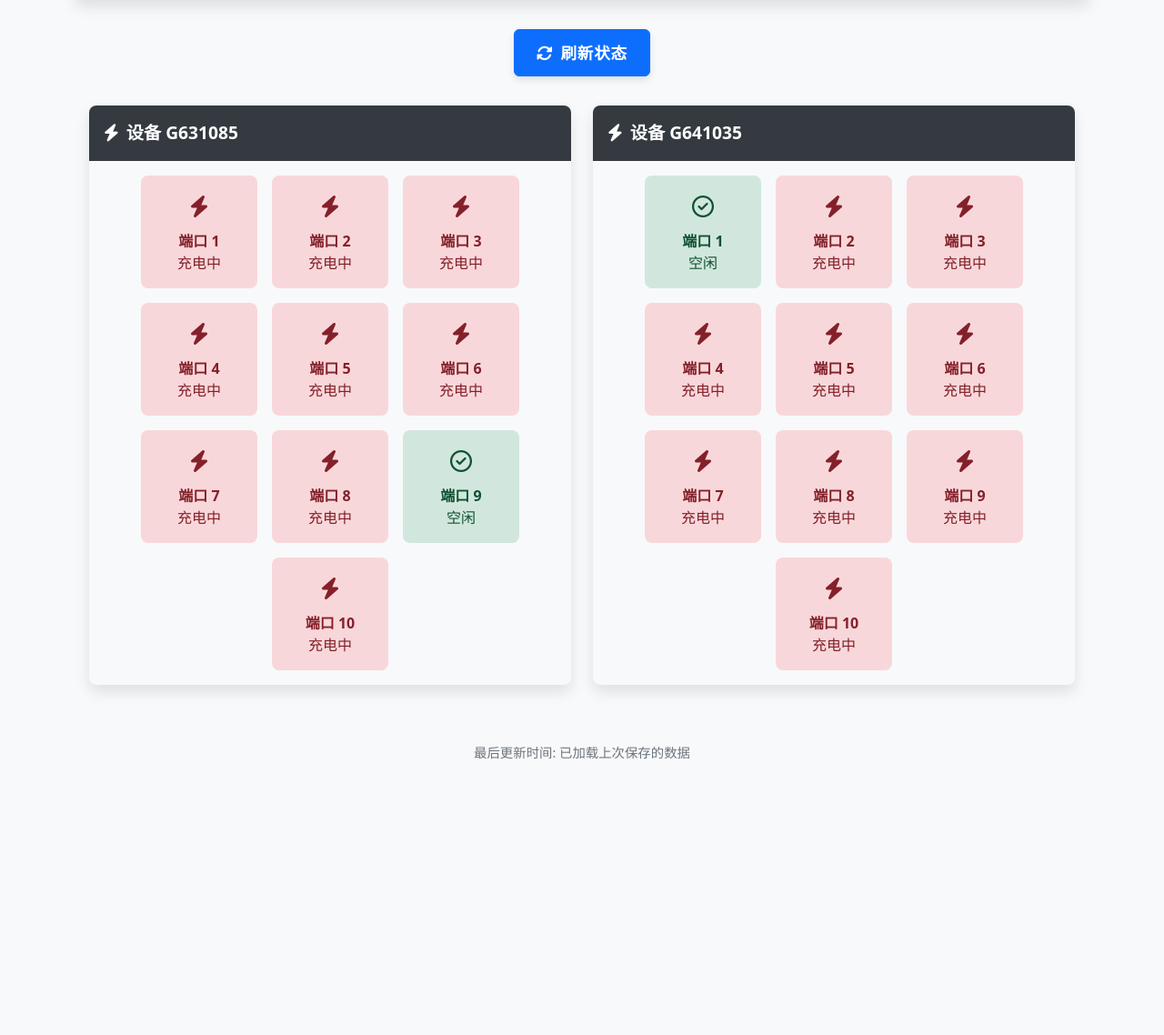
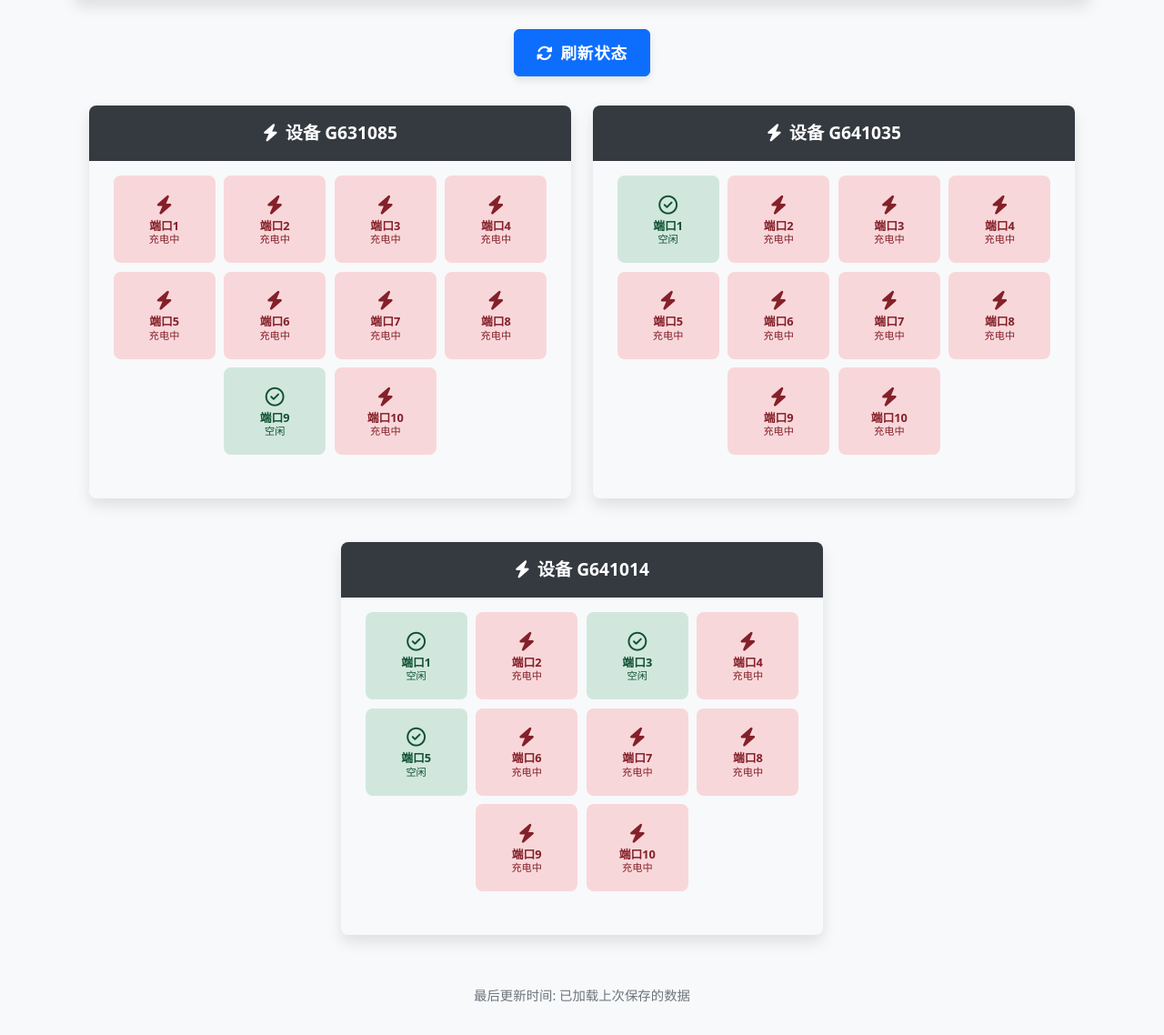
Before and after one commit to ninuan/charge-api, a Flask app: page / in a window 1280 px wide. Shown: the part 144-1282 px from the top of the page at 91% size. Before the commit the page ends 979 px from the top, so only its background shows below. Run offline with Flask 3, Linux system fonts and the light colour scheme; data comes from the database, SQL or seed files in the repository; both versions use the stored data as it was after the commit.

Commit message:
v0.6-动态添加充电桩功能

```diff
--- a/config.py
+++ b/config.py
@@ -25,6 +25,10 @@ DEVICES = [
     {
         'logicalCode': 'G641035',
         'returnUrl': 'https://www.washpayer.com/user/index.html#/pages/device/selectPort?chargeIndex=&logicalCode=G641035'
+    },
+    {
+        'logicalCode': 'G641014',
+        'returnUrl': 'https://www.washpayer.com/user/index.html#/pages/device/selectPort?chargeIndex=&logicalCode=G641014'
     }
 ]
 
--- a/templates/status.html
+++ b/templates/status.html
@@ -39,7 +39,7 @@
             box-shadow: 0 0.5rem 1rem rgba(0, 0, 0, 0.15);
         }
         .devices-container {
-            max-width: 1200px;
+            max-width: 1400px;
             margin: 0 auto;
             padding: 0 1rem;
         }
@@ -49,6 +49,7 @@
             overflow: hidden;
             box-shadow: 0 0.5rem 1rem rgba(0, 0, 0, 0.1);
             transition: transform 0.3s;
+            height: 100%; /* 确保同一行的卡片高度一致 */
         }
         .device-card:hover {
             transform: translateY(-5px);
@@ -59,20 +60,31 @@
             padding: 1rem;
             font-size: 1.2rem;
             font-weight: 600;
+            text-align: center;
         }
         .ports-container {
             display: flex;
             flex-wrap: wrap;
             justify-content: center;
-            padding: 1rem;
-            gap: 1rem;
+            padding: 1rem 0.5rem;
+            gap: 0.6rem;
+            min-height: 280px; /* 确保端口容器有足够高度 */
         }
         .port-card {
-            width: 8rem;
-            padding: 1rem;
+            width: 6.5rem;
+            height: 5.5rem;
+            padding: 0.5rem;
             border-radius: 0.5rem;
             text-align: center;
             transition: all 0.3s;
+            display: flex;
+            flex-direction: column;
+            justify-content: center;
+            align-items: center;
+            font-size: 0.75rem;
+            line-height: 1.2;
+            overflow: hidden;
+            word-wrap: break-word;
         }
         .port-card.free {
             background-color: #d1e7dd;
@@ -83,14 +95,45 @@
             color: #842029;
         }
         .status-icon {
-            font-size: 1.5rem;
-            margin-bottom: 0.5rem;
+            font-size: 1.2rem;
+            margin-bottom: 0.2rem;
         }
         .last-update {
             text-align: center;
             margin-top: 2rem;
             color: #6c757d;
             font-size: 0.9rem;
+        }
+        .loading {
+            text-align: center;
+            padding: 2rem;
+        }
+
+        /* 响应式调整 */
+        @media (max-width: 768px) {
+            .port-card {
+                width: 5.5rem;
+                height: 5rem;
+                font-size: 0.7rem;
+            }
+            .status-icon {
+                font-size: 1rem;
+            }
+            .ports-container {
+                gap: 0.4rem;
+                padding: 0.5rem;
+            }
+        }
+
+        @media (min-width: 1200px) {
+            .port-card {
+                width: 7rem;
+                height: 6rem;
+                font-size: 0.8rem;
+            }
+            .status-icon {
+                font-size: 1.3rem;
+            }
         }
     </style>
 </head>
@@ -108,7 +151,10 @@
 
         <div class="devices-container">
             <div id="deviceContainer" class="row justify-content-center g-4">
-                <!-- 设备状态将通过JS动态填充 -->
+                <div class="loading">
+                    <i class="fas fa-spinner fa-spin fa-2x mb-3"></i>
+                    <p>正在加载设备配置...</p>
+                </div>
             </div>
         </div>
 
@@ -125,15 +171,30 @@
         const refreshBtn = document.getElementById('refreshBtn');
         const updateTimeEl = document.getElementById('updateTime');
 
-        // 页面加载时获取上次状态
-        fetch('/api/last_status')
-            .then(res => res.json())
-            .then(data => {
-                renderStatus(data);
+        let devices = []; // 存储从配置获取的设备列表
+
+        // 页面加载时先获取设备配置，然后获取状态
+        Promise.all([
+            fetch('/api/devices').then(res => res.json()),
+            fetch('/api/last_status').then(res => res.json())
+        ])
+        .then(([devicesData, statusData]) => {
+            devices = devicesData.devices || [];
+            initializeDeviceCards();
+            renderStatus(statusData);
             updateTimeEl.textContent = '已加载上次保存的数据';
         })
-            .catch(() => {
-                updateTimeEl.textContent = '无法加载上次数据';
+        .catch((error) => {
+            console.error('加载初始数据失败:', error);
+            deviceContainer.innerHTML = `
+                <div class="col-12">
+                    <div class="alert alert-danger text-center">
+                        <i class="fas fa-exclamation-triangle me-2"></i>
+                        无法加载设备配置，请检查服务器连接
+                    </div>
+                </div>
+            `;
+            updateTimeEl.textContent = '数据加载失败';
         });
 
         function formatTime(date) {
@@ -148,69 +209,68 @@
             });
         }
 
-        function renderStatus(data) {
-            if (!data) return;
+        function initializeDeviceCards() {
+            if (!devices || devices.length === 0) {
+                deviceContainer.innerHTML = `
+                    <div class="col-12">
+                        <div class="alert alert-warning text-center">
+                            <i class="fas fa-info-circle me-2"></i>
+                            暂无配置的设备
+                        </div>
+                    </div>
+                `;
+                return;
+            }
 
             deviceContainer.innerHTML = '';
 
-            // 渲染设备1状态
-            const device1Card = document.createElement('div');
-            device1Card.className = 'col-md-6';
-            device1Card.innerHTML = `
+            // 设置每行显示两个设备
+            const colClass = devices.length === 1 ? 'col-md-8 col-lg-6' : 'col-md-6';
+
+            devices.forEach((device, index) => {
+                const deviceCard = document.createElement('div');
+                deviceCard.className = `${colClass} mb-4`;
+                deviceCard.innerHTML = `
                     <div class="device-card">
                         <div class="device-header">
-                        <i class="fas fa-bolt me-2"></i>设备 G631085
+                            <i class="fas fa-bolt me-2"></i>设备 ${device.logicalCode}
                         </div>
                         <div class="card-body">
-                        <div class="ports-container" id="device1Ports"></div>
+                            <div class="ports-container" id="device${index}Ports"></div>
                         </div>
                     </div>
                 `;
-            deviceContainer.appendChild(device1Card);
+                deviceContainer.appendChild(deviceCard);
+            });
+        }
 
-            // 渲染设备2状态
-            const device2Card = document.createElement('div');
-            device2Card.className = 'col-md-6';
-            device2Card.innerHTML = `
-                <div class="device-card">
-                    <div class="device-header">
-                        <i class="fas fa-bolt me-2"></i>设备 G641035
-                    </div>
-                    <div class="card-body">
-                        <div class="ports-container" id="device2Ports"></div>
-                    </div>
-                </div>
-            `;
-            deviceContainer.appendChild(device2Card);
+        function renderStatus(data) {
+            if (!data || !devices || devices.length === 0) return;
 
-            // 填充端口状态
+            devices.forEach((device, deviceIndex) => {
+                const portsContainer = document.getElementById(`device${deviceIndex}Ports`);
+                if (!portsContainer) return;
+
+                portsContainer.innerHTML = '';
+
+                // 为每个设备填充端口状态（假设每个设备有10个端口）
                 for (let i = 1; i <= 10; i++) {
                     const port = i.toString();
-                const status1 = data[`G631085_${port}`] || 'free';
-                const status2 = data[`G641035_${port}`] || 'free';
+                    const statusKey = `${device.logicalCode}_${port}`;
+                    const status = data[statusKey] || 'free';
 
-                const portCard1 = document.createElement('div');
-                portCard1.className = `port-card ${status1}`;
-                portCard1.innerHTML = `
+                    const portCard = document.createElement('div');
+                    portCard.className = `port-card ${status}`;
+                    portCard.innerHTML = `
                         <div class="status-icon">
-                        ${status1 === 'free' ? '<i class="far fa-check-circle"></i>' : '<i class="fas fa-bolt"></i>'}
+                            ${status === 'free' ? '<i class="far fa-check-circle"></i>' : '<i class="fas fa-bolt"></i>'}
                         </div>
-                    <strong>端口 ${port}</strong><br/>
-                    ${status1 === 'free' ? '空闲' : '充电中'}
+                        <div style="font-weight: bold; font-size: 0.8rem;">端口${port}</div>
+                        <div style="font-size: 0.7rem;">${status === 'free' ? '空闲' : '充电中'}</div>
                     `;
-                document.getElementById('device1Ports').appendChild(portCard1);
-
-                const portCard2 = document.createElement('div');
-                portCard2.className = `port-card ${status2}`;
-                portCard2.innerHTML = `
-                    <div class="status-icon">
-                        ${status2 === 'free' ? '<i class="far fa-check-circle"></i>' : '<i class="fas fa-bolt"></i>'}
-                    </div>
-                    <strong>端口 ${port}</strong><br/>
-                    ${status2 === 'free' ? '空闲' : '充电中'}
-                `;
-                document.getElementById('device2Ports').appendChild(portCard2);
+                    portsContainer.appendChild(portCard);
                 }
+            });
         }
 
         function fetchStatus() {
@@ -220,13 +280,34 @@
             updateTimeEl.textContent = '正在获取最新数据...';
 
             fetch('/api/status')
-                .then(res => res.json())
+                .then(res => {
+                    if (!res.ok) {
+                        throw new Error(`HTTP错误! 状态: ${res.status}`);
+                    }
+                    return res.json();
+                })
                 .then(data => {
                     renderStatus(data);
                     updateTimeEl.textContent = `${formatTime(new Date())}`;
                 })
-                .catch(() => {
+                .catch((error) => {
+                    console.error('获取状态失败:', error);
                     updateTimeEl.textContent = '获取数据失败';
+
+                    // 显示错误提示
+                    if (devices.length > 0) {
+                        devices.forEach((device, deviceIndex) => {
+                            const portsContainer = document.getElementById(`device${deviceIndex}Ports`);
+                            if (portsContainer) {
+                                portsContainer.innerHTML = `
+                                    <div class="alert alert-danger m-2">
+                                        <i class="fas fa-exclamation-triangle me-2"></i>
+                                        数据获取失败
+                                    </div>
+                                `;
+                            }
+                        });
+                    }
                 })
                 .finally(() => {
                     refreshBtn.innerHTML = '<i class="fas fa-sync-alt me-2"></i>刷新状态';
@@ -236,6 +317,9 @@
 
         // 点击刷新按钮时调用API
         refreshBtn.onclick = fetchStatus;
+
+        // 添加自动刷新功能（可选）
+        // setInterval(fetchStatus, 30000); // 每30秒自动刷新
     </script>
 </body>
 </html>
```
Also changed, not shown: charge_status.db, 1 other file. Lines whose indentation alone changed are shown as unchanged.
